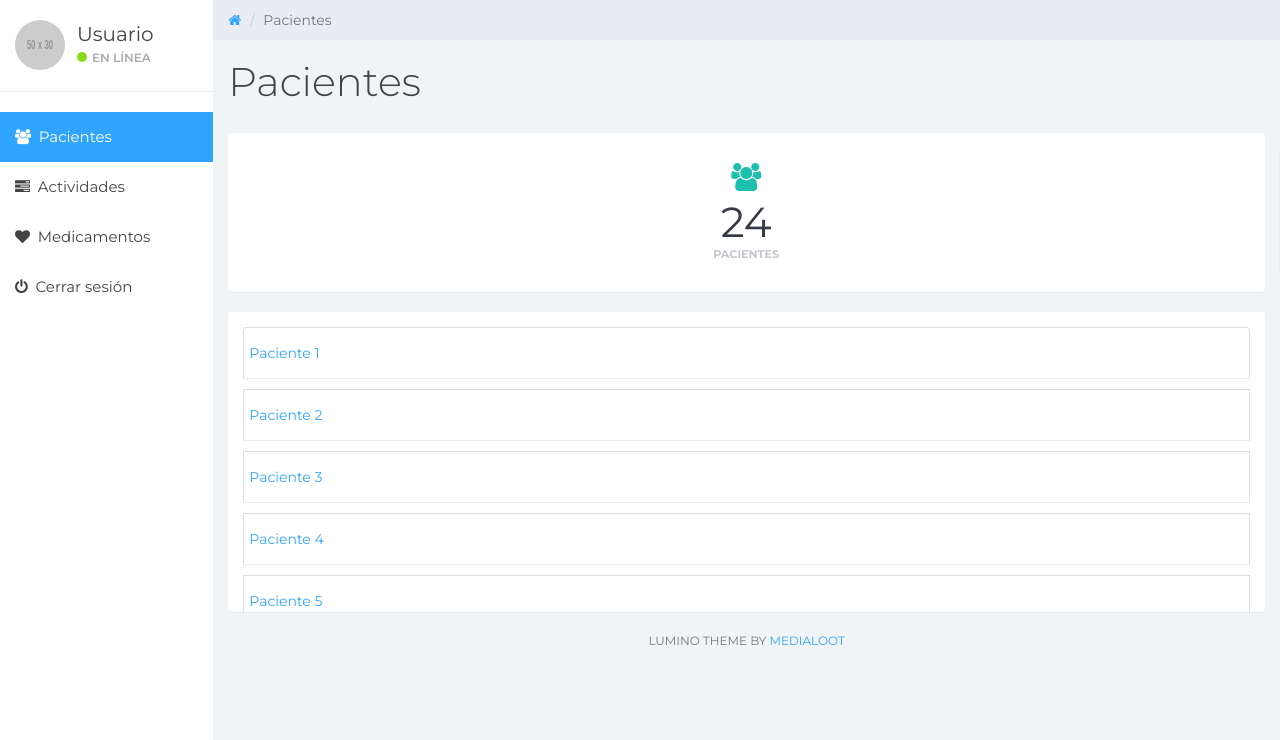
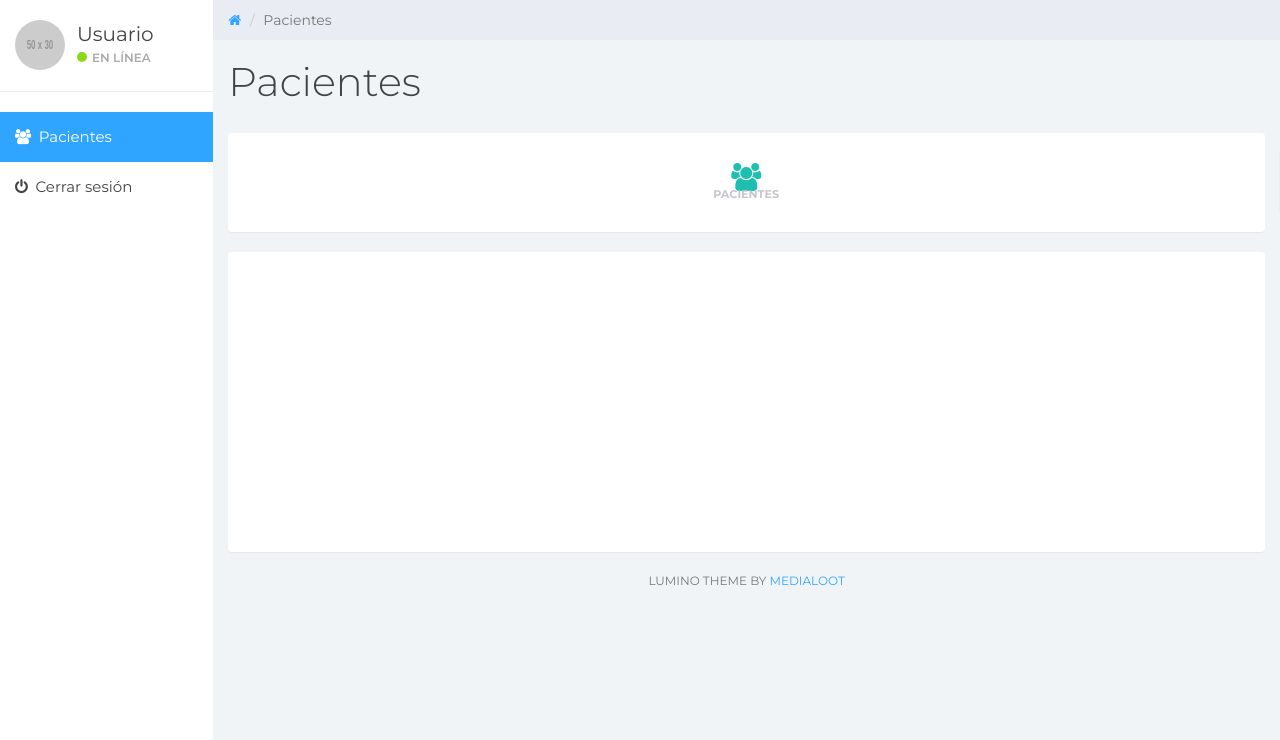
Before and after one commit to al3xhh/TFGParkinsonWeb, a PHP site: page / in a window 1280 px wide. Shown: the part 60-800 px from the top of the page. Run offline with PHP 8.4, Linux system fonts and the light colour scheme; the visitor is signed in with stand-in values (Sample User, id 1); grey boxes labelled with a size stand in for pictures from a placeholder-image service; data that the repository does not hold is empty; some libraries are stand-ins or nearby versions.

Commit message:
Added index js.

```diff
--- a/actividades.php
+++ b/actividades.php
@@ -48,8 +48,6 @@
 		<div class="divider"></div>
 		<ul class="nav menu">
 			<li><a href="index.php"><em class="fa fa-users">&nbsp;</em> Pacientes</a></li>
-			<li class="active"><a href="actividades.php"><em class="fa fa-tasks">&nbsp;</em> Actividades</a></li>
-			<li><a href="medicamentos.php"><em class="fa fa-heart">&nbsp;</em> Medicamentos</a></li>
 			<li><a href="login.php"><em class="fa fa-power-off">&nbsp;</em> Cerrar sesión</a></li>
 		</ul>
 	</div><!--/.sidebar-->
--- a/index.php
+++ b/index.php
@@ -50,8 +50,6 @@
 		<div class="divider"></div>
 		<ul class="nav menu">
 			<li class="active"><a href="index.php"><em class="fa fa-users">&nbsp;</em> Pacientes</a></li>
-			<li><a href="actividades.php"><em class="fa fa-tasks">&nbsp;</em> Actividades</a></li>
-			<li><a href="medicamentos.php"><em class="fa fa-heart">&nbsp;</em> Medicamentos</a></li>
 			<li><a href="login.php"><em class="fa fa-power-off">&nbsp;</em> Cerrar sesión</a></li>
 		</ul>
 	</div><!--/.sidebar-->
@@ -77,7 +75,7 @@
 				<div class="col-xs-12 col-md-12 col-lg-12 no-padding">
 					<div class="panel panel-orange panel-widget border-right">
 						<div class="row no-padding"><em class="fa fa-xl fa-users color-teal"></em>
-							<div class="large">24</div>
+							<div class="large" id="num_pacientes"></div>
 							<div class="text-muted">Pacientes</div>
 						</div>
 					</div>
@@ -88,14 +86,7 @@
 		<div class="row">
 			<div class="col-md-12">
 				<div class="panel panel-default chat">
-					<div class="panel-body">
-						<ul class="list-group">
-							<li class="list-group-item"><a>Paciente 1</a></li>
-							<li class="list-group-item"><a>Paciente 2</a></li>
-							<li class="list-group-item"><a>Paciente 3</a></li>
-							<li class="list-group-item"><a>Paciente 4</a></li>
-							<li class="list-group-item"><a>Paciente 5</a></li>
-						  </ul>
+					<div class="panel-body" id="lista_pacientes">
 					</div>
 				</div>
 			</div><!--/.col-->
@@ -114,17 +105,6 @@
 	<script src="js/easypiechart-data.js"></script>
 	<script src="js/bootstrap-datepicker.js"></script>
 	<script src="js/custom.js"></script>
-	<script>
-		window.onload = function () {
-	var chart1 = document.getElementById("line-chart").getContext("2d");
-	window.myLine = new Chart(chart1).Line(lineChartData, {
-	responsive: true,
-	scaleLineColor: "rgba(0,0,0,.2)",
-	scaleGridLineColor: "rgba(0,0,0,.05)",
-	scaleFontColor: "#c5c7cc"
-	});
-};
-	</script>
-
+	<script src="js/index.js"></script>
 </body>
 </html>
--- /dev/null
+++ b/js/index.js
@@ -0,0 +1,29 @@
+$(document).ready(function() {
+
+        $.post("api.php", {'table' : 'usuario', 'options' : ''}, function(data) {
+            var result = JSON.parse(data)['_items'];
+            var usuarios = [];
+
+            result.forEach(function(elemento) {
+                usuarios.push(elemento['nombre']);
+            });
+
+            var html = "";
+            var lista = $("#lista_pacientes");
+
+            html += '<ul class="list-group">'
+
+            usuarios.forEach(function(elemento) {
+                html += '<li class="list-group-item">' +
+                        '<a>' + elemento + '</a> ' +
+                        '<a href="/actividades.php?usuario=' + elemento + '" type="button" class="btn btn-primary">Actividades</a> ' +
+                        '<a href="/medicamentos.php?usuario=' + elemento + '" type="button" class="btn btn-primary">Medicamentos</a> ' +
+                        '</li>';
+            });
+
+            html += '</ul>'
+
+            $("#num_pacientes").html(usuarios.length);
+            $("#lista_pacientes").html(html);
+        });
+ });
```
